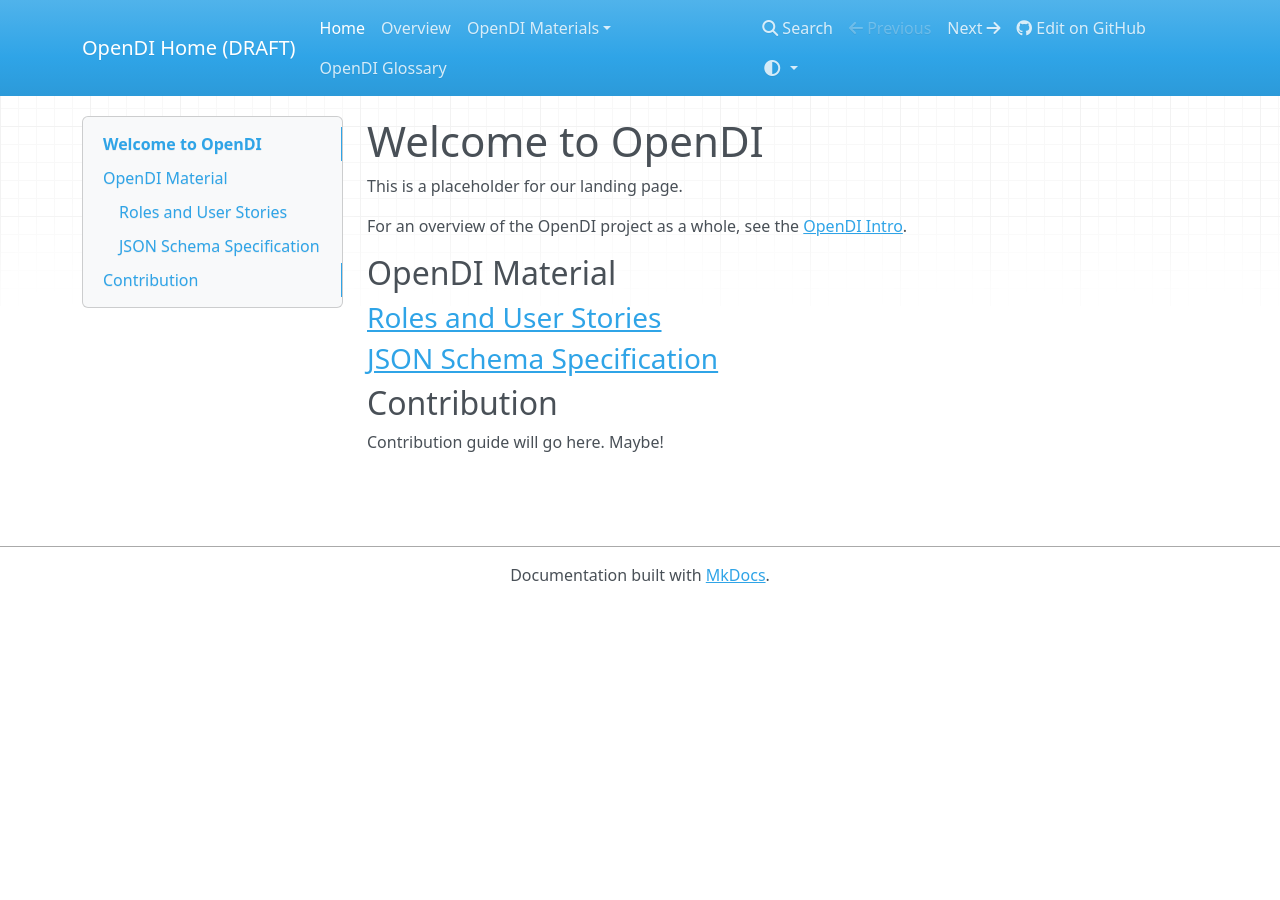
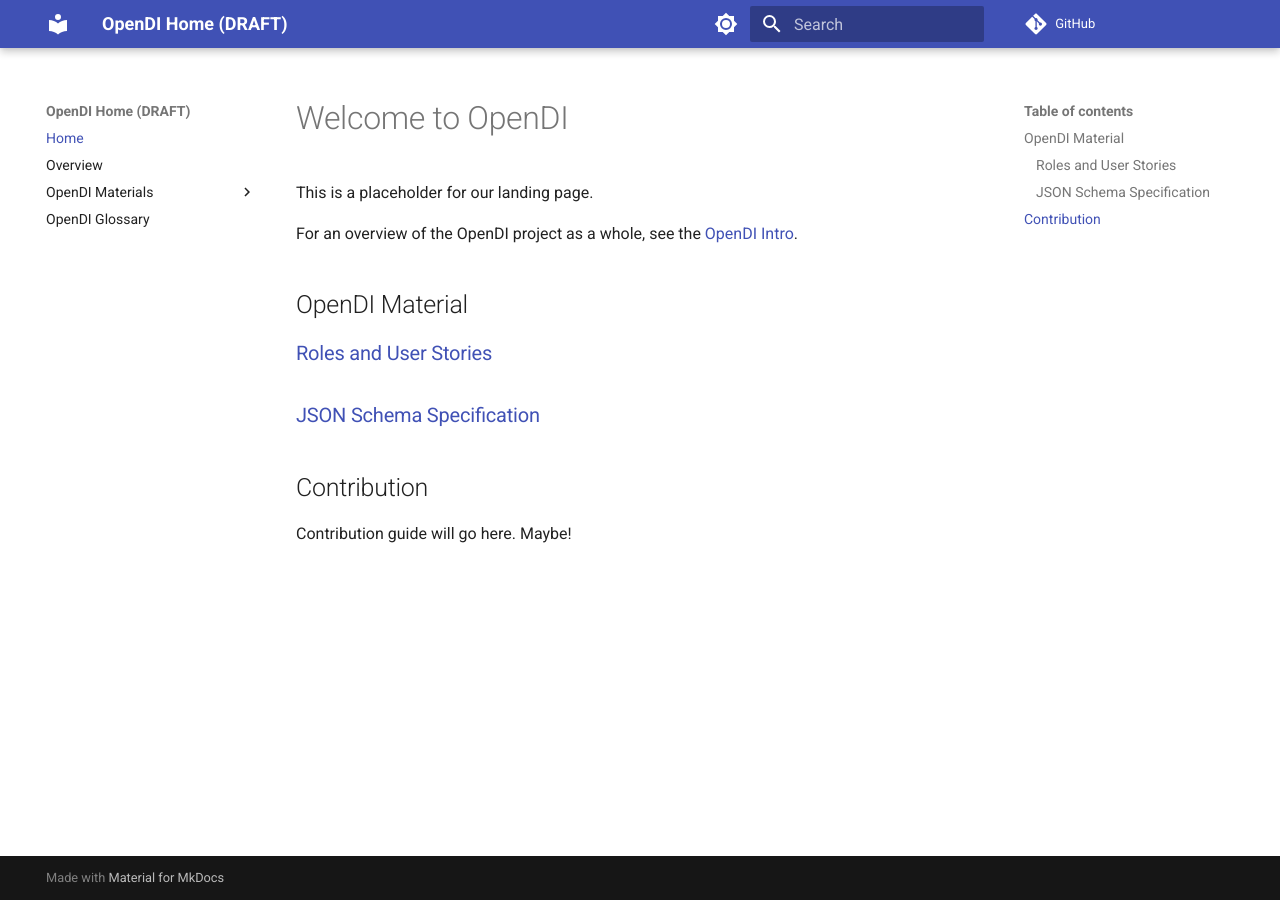
Before and after one commit to IAmKelDev/draft-opendi-home, an MkDocs documentation site: the page built from docs/index.md, in a window 1280 px wide. Built offline with MkDocs 1.6.1 and Material for MkDocs 9.7.7, drawn with Linux system fonts in a browser that asks for light colours; nearby versions of some CDN libraries; comment, search, counter and statistics services are not loaded; some of the changed lines change nothing that is shown.

Commit message:
Config: Enabled mkdocs-material theme
Trying this out, may remove later.

```diff
--- a/mkdocs.yml
+++ b/mkdocs.yml
@@ -3,6 +3,7 @@
 site_name: 'OpenDI Home (DRAFT)'
 repo_url: https://github.com/IAmKelDev/draft-opendi-home  #This will be the public repo
 edit_uri: blob/dev/docs                                     #URI Partial, added to repo URL to link to editable version of user's current page
+site_url: https://iamkeldev.github.io/draft-opendi-home/
 
 docs_dir: "docs"  #Local directory for docs .md files
 
@@ -18,33 +19,33 @@ nav:
 exclude_docs: |
   _*.md
 
-theme:
-  name: mkdocs
-  color_mode: auto
-  user_color_mode_toggle: true
-  navigation_depth: 5
+# theme:
+#   name: mkdocs
+#   color_mode: auto
+#   user_color_mode_toggle: true
+#   navigation_depth: 5
 
 
 # Material is a third-party theme
 # https://squidfunk.github.io/mkdocs-material/
-# theme:
-#   name: material
+theme:
+  name: material
 
-#   features:
-#     - navigation.tabs
-#     - navigation.tabs.sticky
-#     - navigation.sections
-#     - toc.follow
+  features:
+    - toc.follow
 
-#   palette:
-#     # Palette toggle for light mode
-#     - scheme: default
-#       toggle:
-#         icon: material/brightness-7
-#         name: Switch to dark mode
+  palette:
+    # Palette toggle for light mode
+    - scheme: default
+      toggle:
+        icon: material/brightness-7
+        name: Switch to dark mode
 
-#     # Palette toggle for dark mode
-#     - scheme: slate
-#       toggle:
-#         icon: material/brightness-4
-#         name: Switch to light mode
+    # Palette toggle for dark mode
+    - scheme: slate
+      toggle:
+        icon: material/brightness-4
+        name: Switch to light mode
+
+  plugins:
+    - social
```
